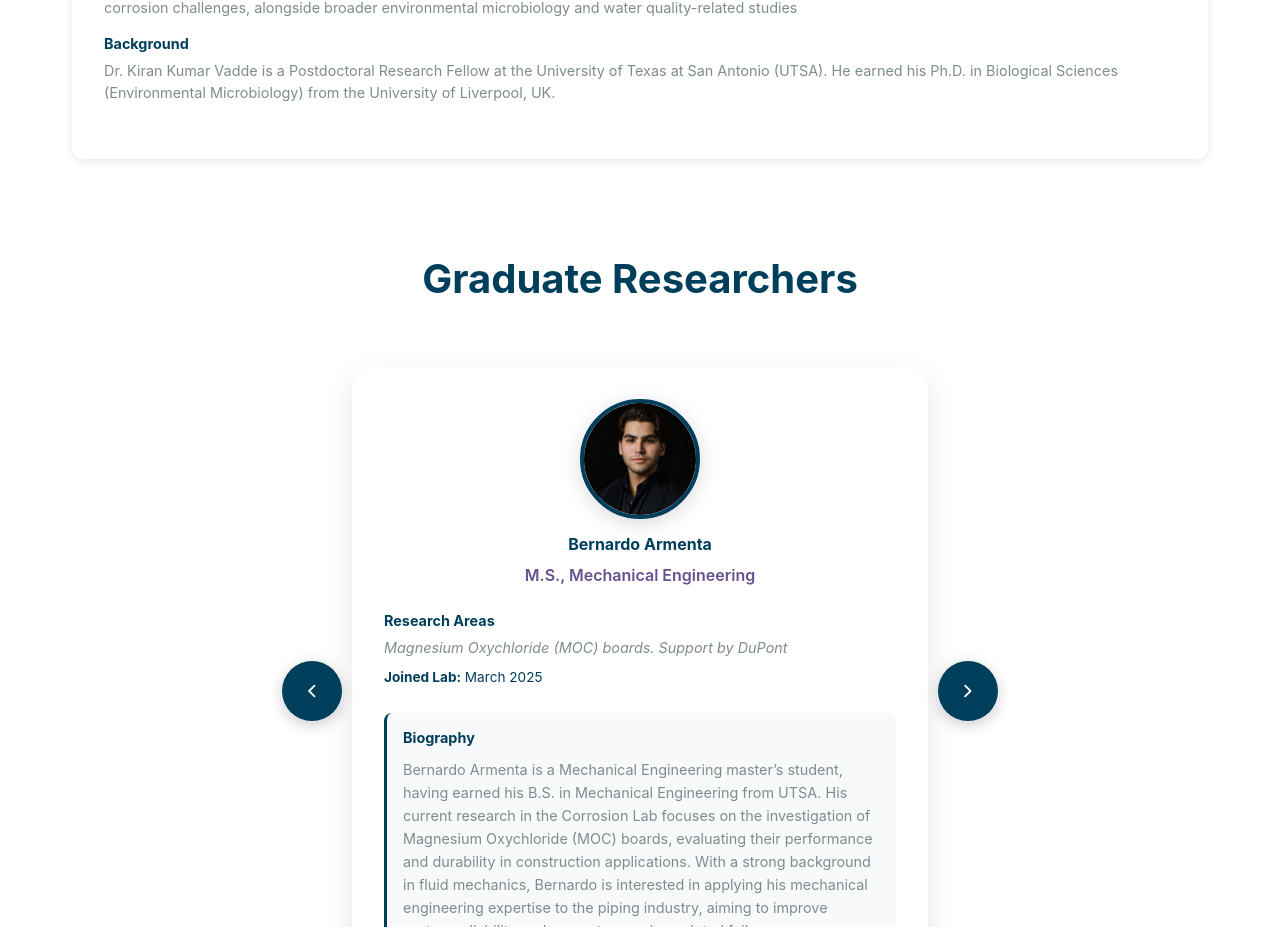
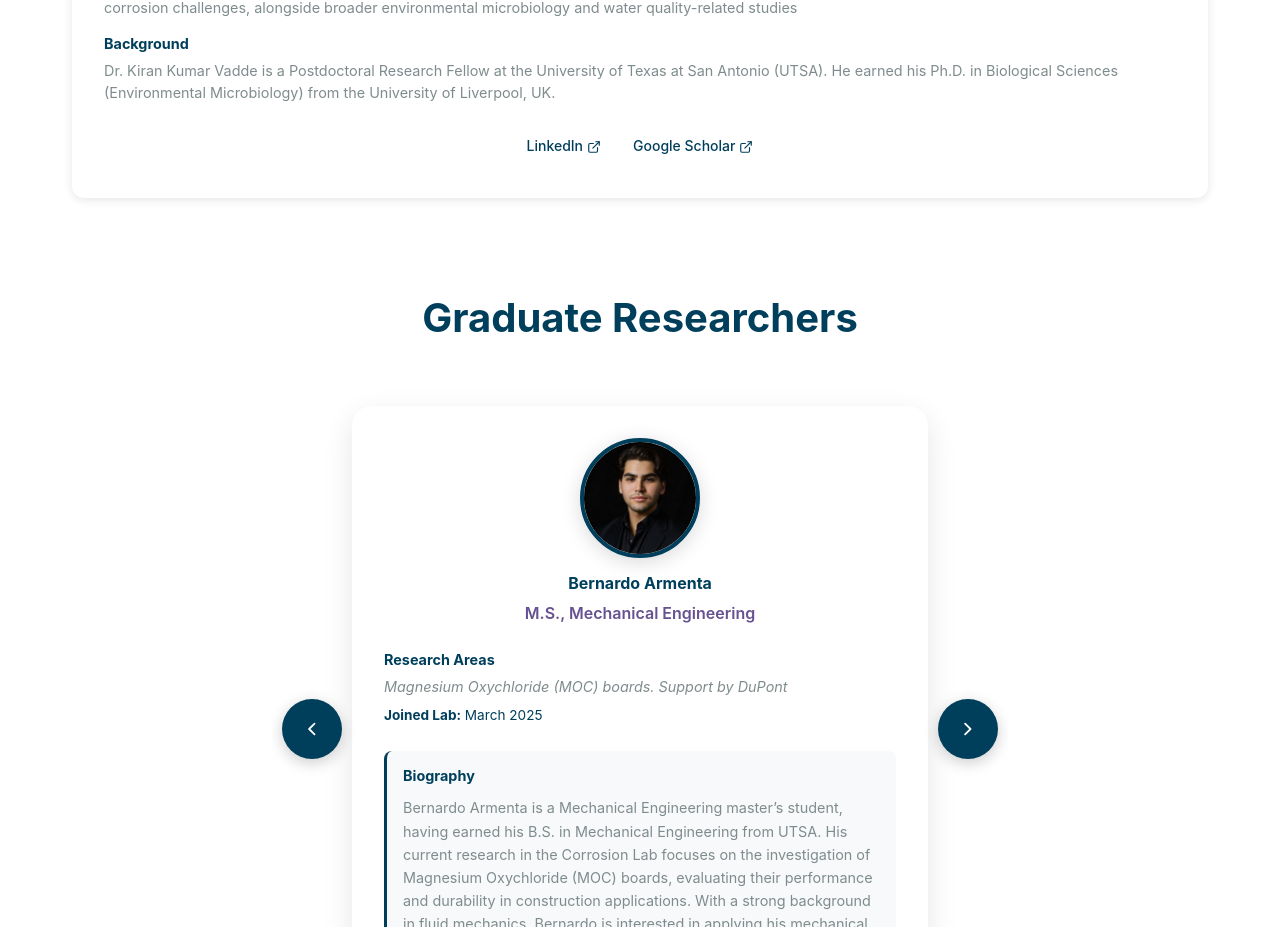
Before and after one commit to vishnumuthyalu/CorrosionLabWebsite, a React (Vite) app: page /staff in a window 1280 px wide. Shown: the part 3500-4427 px from the top of the page. Built offline with nearby package versions, Linux system fonts and the light colour scheme.

Commit message:
added_team_info_kirran_vadde

```diff
--- a/src/pages/Staff.jsx
+++ b/src/pages/Staff.jsx
@@ -248,7 +248,8 @@ const Staff = () => {
        image: '/kiran_kumar_vadde_headshot.jpg',
        research: 'Microbiologically influenced corrosion (MIC), integrating molecular microbiology, electrochemical techniques, and surface characterization to address corrosion challenges, alongside broader environmental microbiology and water quality-related studies',
        background: 'Dr. Kiran Kumar Vadde is a Postdoctoral Research Fellow at the University of Texas at San Antonio (UTSA). He earned his Ph.D. in Biological Sciences (Environmental Microbiology) from the University of Liverpool, UK.',
-       linkedin: ''
+       linkedin: 'https://www.linkedin.com/in/dr-kiran-kumar-vadde-a85b687a/',
+       googleScholar: 'https://scholar.google.com/citations?user=14OpF6MAAAAJ&hl=en'
      }
   ]
 
```
